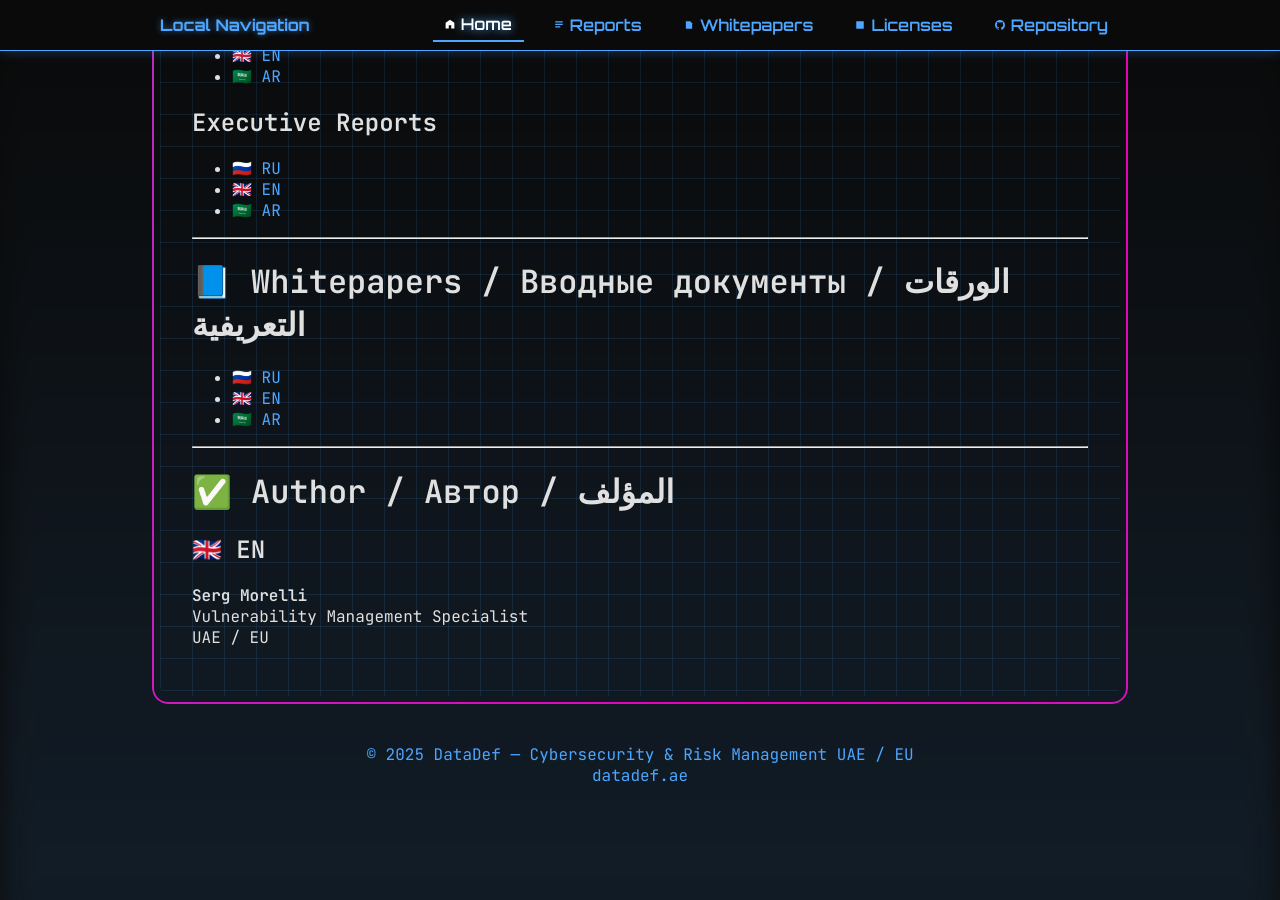
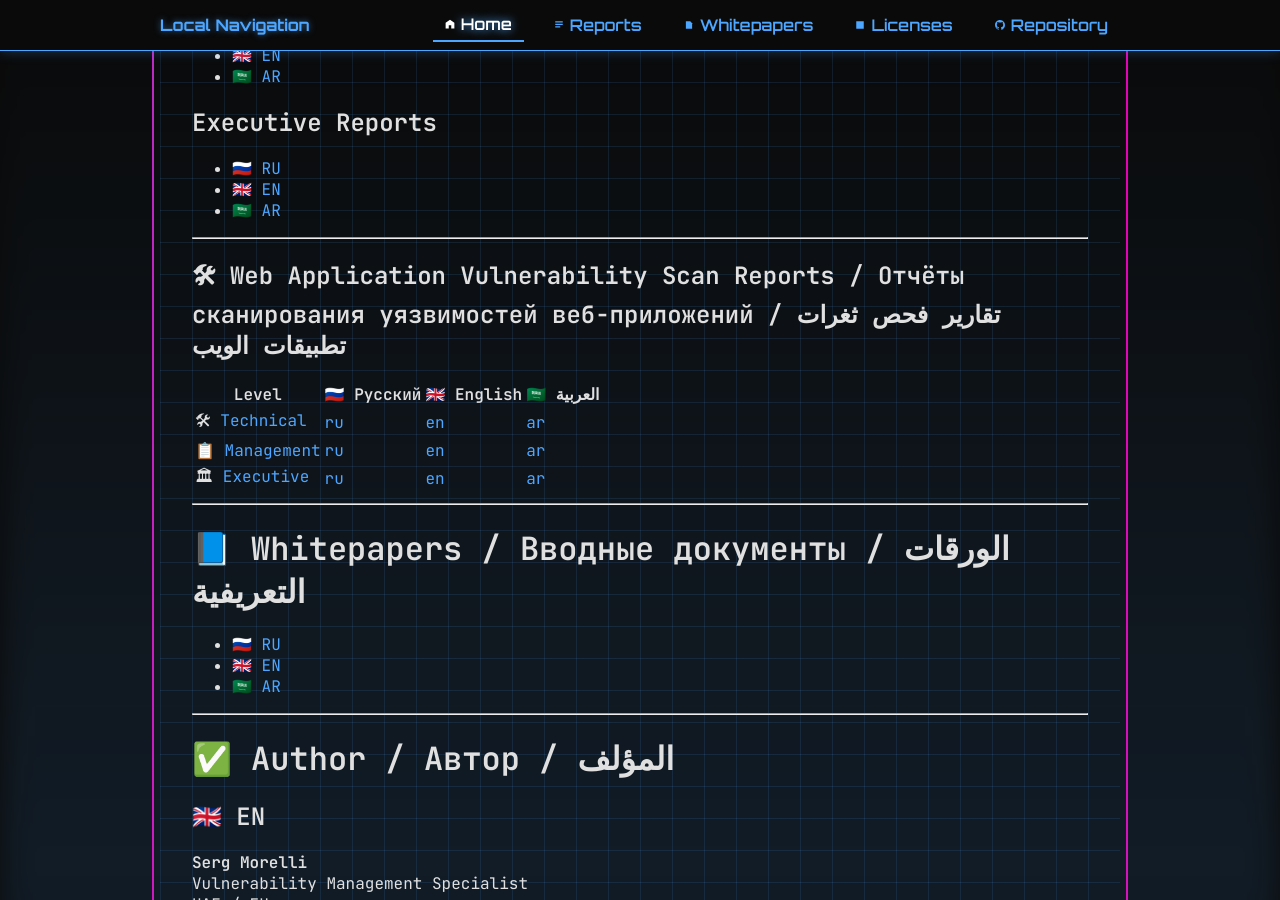
Before and after one commit to SergMorelli/SergMorelli-security-audit-report-samples, a Jekyll site: the page built from index.md, in a window 1280 px wide and 900 px high, scrolled down 2031 px. Built offline with Jekyll 4.4.1, drawn with Linux system fonts in a browser that asks for light colours; our own code applies the rules of GitHub Pages for plain Markdown files; before the commit the page ends 2857 px from its top, so only the background shows below that.

Commit message:
Update index.md

```diff
--- a/index.md
+++ b/index.md
@@ -88,6 +88,16 @@ It includes:
 - 🇬🇧 [EN](reports/executive/en/)
 - 🇸🇦 [AR](reports/executive/ar/)
 
+---
+
+## 🛠 Web Application Vulnerability Scan Reports / Отчёты сканирования уязвимостей веб-приложений / تقارير فحص ثغرات تطبيقات الويب
+
+| Level  | 🇷🇺 Русский | 🇬🇧 English | 🇸🇦 العربية |
+|----------------|---------|---------|---------|
+| 🛠 [Technical](zap-reports/technical/)     | [ru](zap-reports/technical/ru/) | [en](zap-reports/technical/en/) | [ar](zap-reports/technical/ar/) |
+| 📋 [Management](zap-reports/management/)   | [ru](zap-reports/management/ru/) | [en](zap-reports/management/en/) | [ar](zap-reports/management/ar/) |
+| 🏛 [Executive](zap-reports/executive/)     | [ru](zap-reports/executive/ru/) | [en](zap-reports/executive/en/) | [ar](zap-reports/executive/ar/) |
+
 
 ---
 
```
